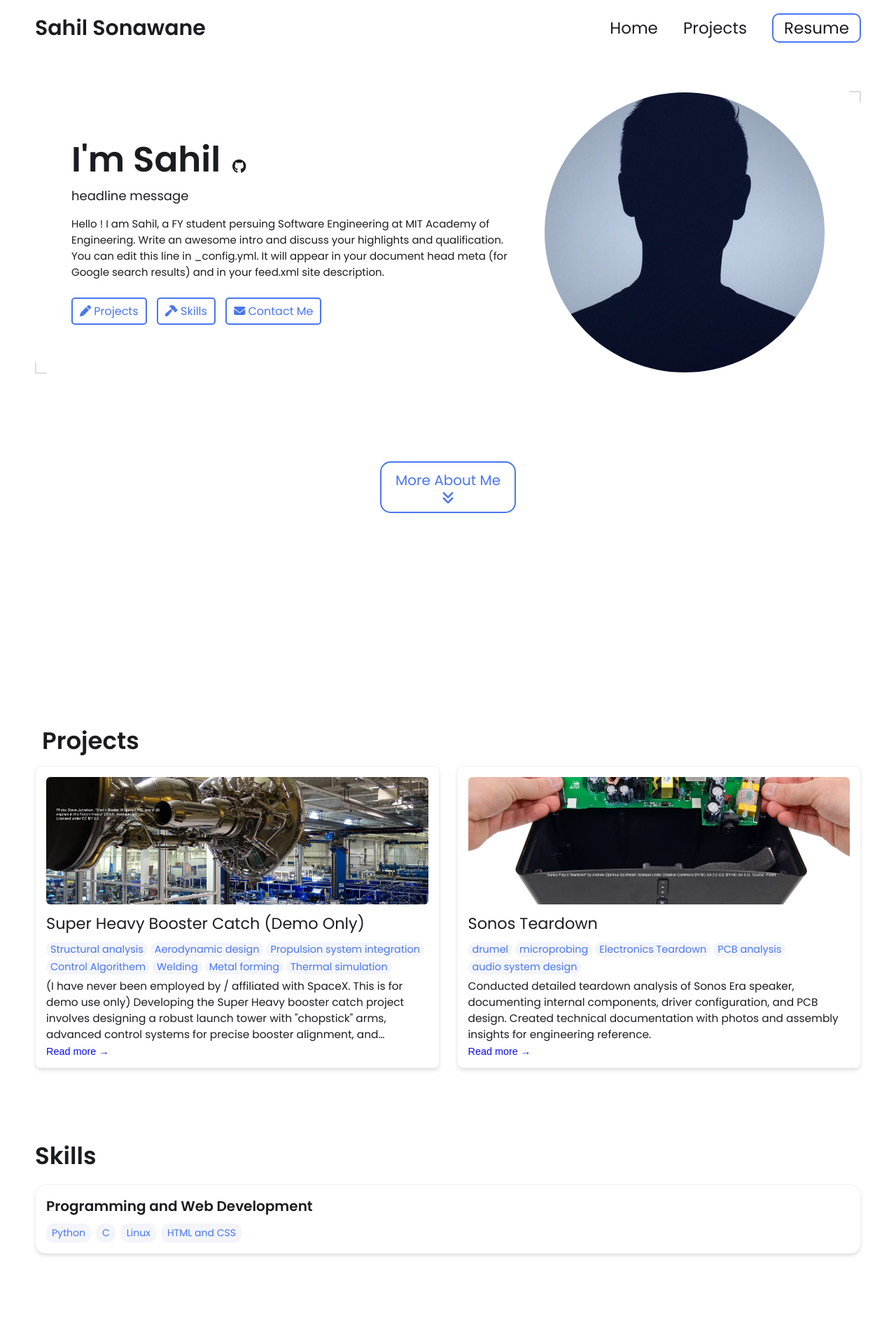
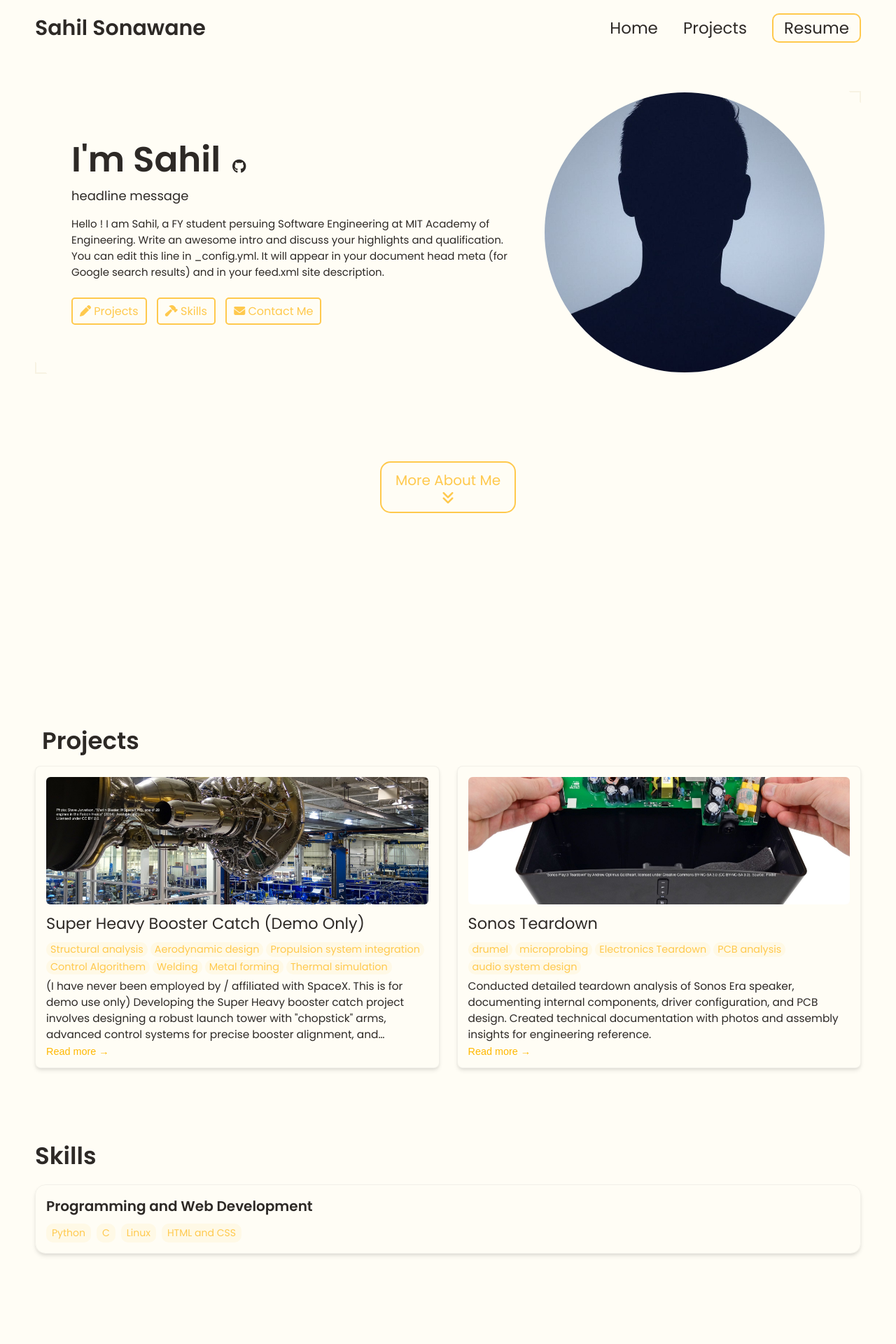
Before and after one commit to sahil-s573/sahil-s573.github.io, a Jekyll site: the page built from index.html, in a window 1280 px wide. Shown: the top 1920 px of the page at 70% size. Built offline with Jekyll 4.4.1, drawn with Linux system fonts in a browser that asks for light colours.

Commit message:
Update _config.yml

```diff
--- a/_config.yml
+++ b/_config.yml
@@ -1,15 +1,5 @@
-# Welcome to Jekyll!
-#
-# This config file is meant for settings that affect your whole blog, values
-# which you are expected to set up once and rarely edit after that. If you find
-# yourself editing this file very often, consider using Jekyll's data files
-# feature for the data you need to update frequently.
-
 # Main Page Setup
-
 title: Sahil's Portfolio # This is what shows up in the tab of the browser
-
-
 
 # Hero Section
 name: Sahil Sonawane
@@ -19,10 +9,8 @@
   Write an awesome intro and discuss your highlights and qualification. You can edit this
   line in _config.yml. It will appear in your document head meta (for
   Google search results) and in your feed.xml site description.
-
 # Place your profile image in /assets/images/profile-image/folder and edit the file name
 profile_image: ./assets/images/profile-image/avatar.jpeg
-
 
 # Link your resume
 # You can place your resume in assets/resume/{resume file.pdf} or add external link such as pdf saved in google drive
@@ -83,35 +71,8 @@
 # Contact Form Setup. Setup an account and copy over the key. When someone fills out the form, it will be received in your email.
 formspree-key:  https://formspree.io/f/movepkqq
 
-
-
 # Active theme (Updatethis to switch themes). Make sure to keep the indentation the samne.
 colors: # this is the basic theme
-  text: "#1a1c20"
-  border: "#ddd"
-  link: "#4a76ee"
-  highlight: "#0c0cf2"
-  background: "#ffffff"
-  light_background: "#f3f5fb"
-
-# A few examples.
-basic theme:
-  text: "#1a1c20"
-  border: "#ddd"
-  link: "#4a76ee"
-  highlight: "#0c0cf2"
-  background: "#ffffff"
-  light_background: "#f3f5fb"
-
-  mint theme:
-  text: "#2c3333"
-  border: "#e0f2ef"
-  link: "#40b3a2"
-  highlight: "#2a9d8f"
-  background: "#f7fbfa"
-  light_background: "#f0f9f7"
-
-lemon theme:
   text: "#2d2926"
   border: "#f7f3e3"
   link: "#ffc94d"
@@ -119,17 +80,38 @@
   background: "#fffdf5"
   light_background: "#fff9e6"
 
-  pink theme:
-  text: "#2d2d2d"
-  border: "#f8e2e2"
-  link: "#ff8fa3"
-  highlight: "#ff4d6d"
-  background: "#fff8f8"
-  light_background: "#fff5f6"
+# A few examples.
+# basic theme:
+#   text: "#1a1c20"
+#   border: "#ddd"
+#   link: "#4a76ee"
+#   highlight: "#0c0cf2"
+#   background: "#ffffff"
+#   light_background: "#f3f5fb"
 
+  # mint theme:
+  # text: "#2c3333"
+  # border: "#e0f2ef"
+  # link: "#40b3a2"
+  # highlight: "#2a9d8f"
+  # background: "#f7fbfa"
+  # light_background: "#f0f9f7"
 
+# lemon theme:
+#   text: "#2d2926"
+#   border: "#f7f3e3"
+#   link: "#ffc94d"
+#   highlight: "#ffb800"
+#   background: "#fffdf5"
+#   light_background: "#fff9e6"
 
-
+  # pink theme:
+  # text: "#2d2d2d"
+  # border: "#f8e2e2"
+  # link: "#ff8fa3"
+  # highlight: "#ff4d6d"
+  # background: "#fff8f8"
+  # light_background: "#fff5f6"
 
 
 #########################################################################################################
```
